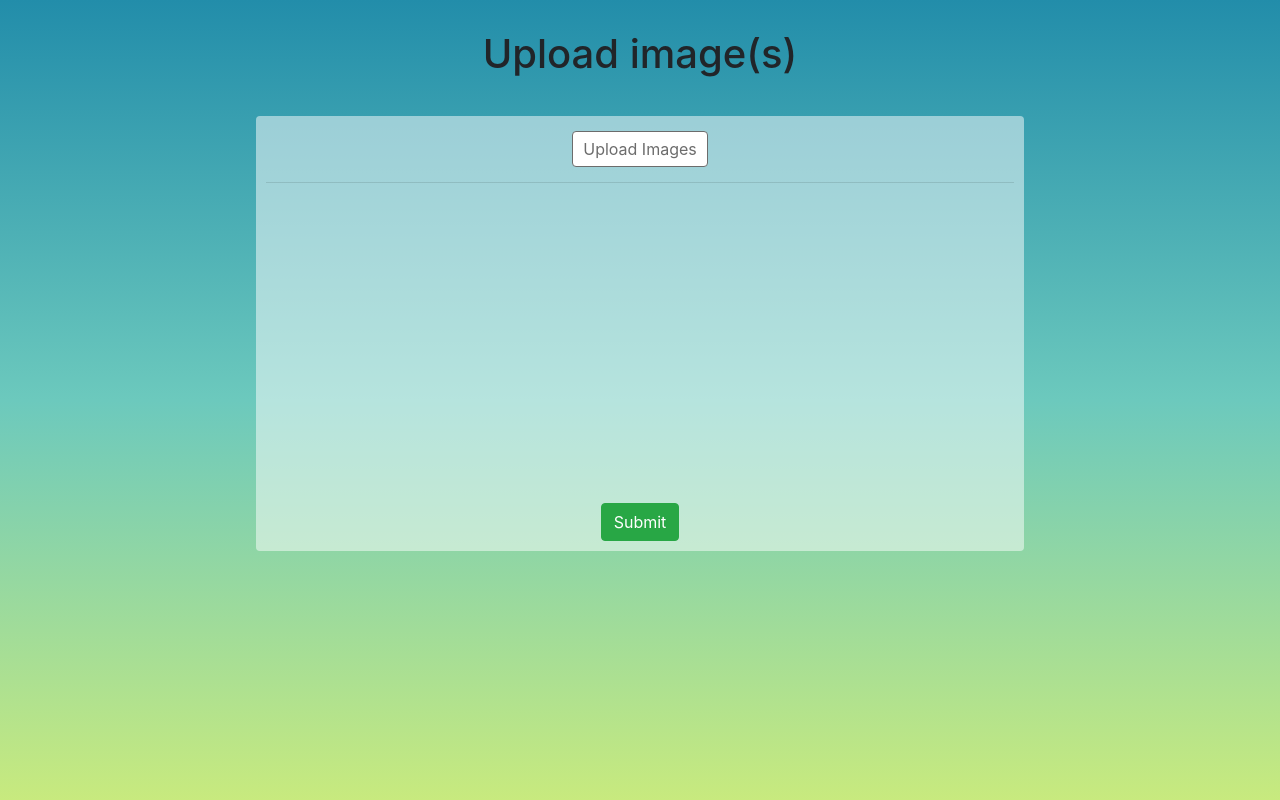
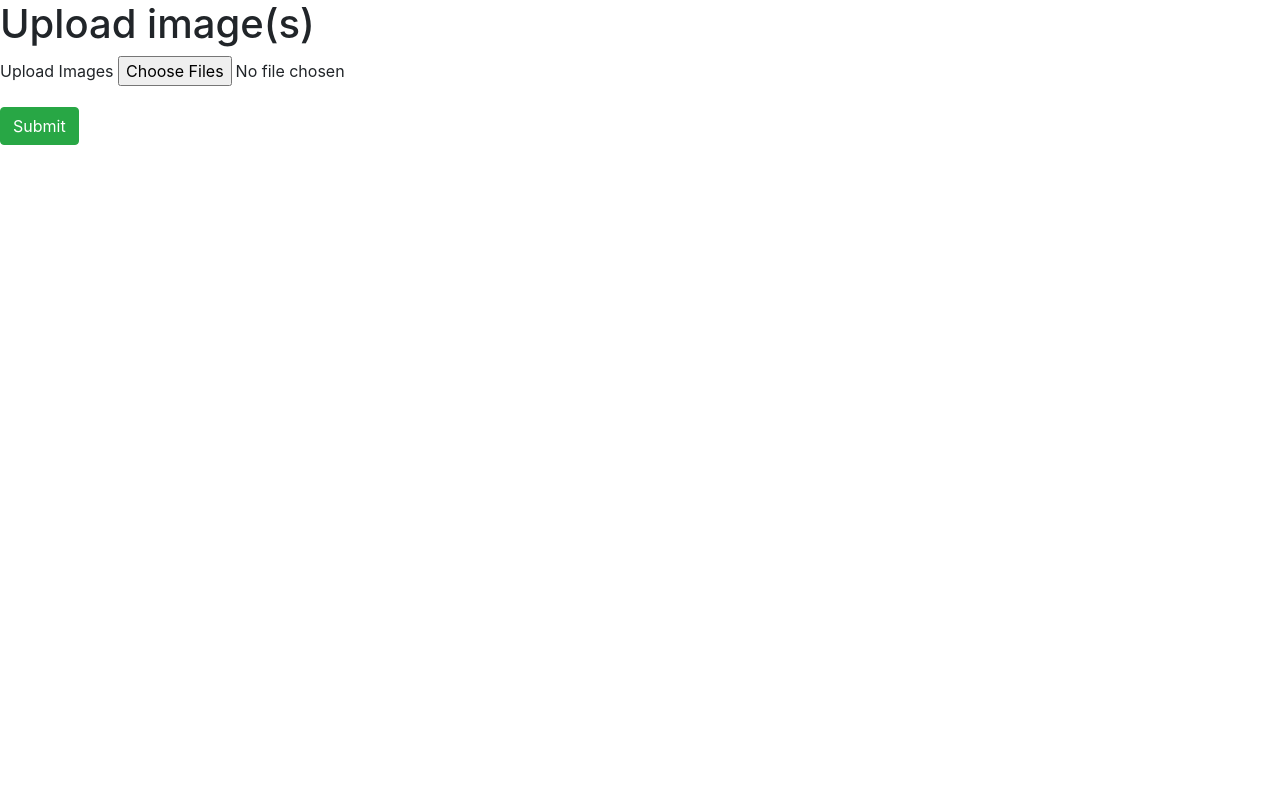
Before and after one commit to tipper-truong/iD-Tech, a Flask app: template templates/detect.html in a window 1280 px wide. Run offline with Flask 2, Linux system fonts and the light colour scheme; the template is opened without the code that fills it, so the values that code supplies are empty; some libraries are stand-ins or nearby versions.

Commit message:
Cleaned up image size

```diff
--- a/static/css/style.css
+++ /dev/null
@@ -1,110 +0,0 @@
-html, body {
-  min-height: 100%;
-}
-
-body {
-  margin: 0;
-  padding: 0;
-  background: #228daa; /* Old browsers */
-  background: -moz-linear-gradient(top, #228daa 0%, #6cc9bd 50%, #c8ea7e 100%); /* FF3.6+ */
-  background: -webkit-gradient(linear, left top, left bottom, color-stop(0%,#228daa), color-stop(50%,#6cc9bd), color-stop(100%,#c8ea7e)); /* Chrome,Safari4+ */
-  background: -webkit-linear-gradient(top, #228daa 0%,#6cc9bd 50%,#c8ea7e 100%); /* Chrome10+,Safari5.1+ */
-  background: -o-linear-gradient(top, #228daa 0%,#6cc9bd 50%,#c8ea7e 100%); /* Opera 11.10+ */
-  background: -ms-linear-gradient(top, #228daa 0%,#6cc9bd 50%,#c8ea7e 100%); /* IE10+ */
-  background: linear-gradient(to bottom, #228daa 0%,#6cc9bd 50%,#c8ea7e 100%); /* W3C */
-  filter: progid:DXImageTransform.Microsoft.gradient( startColorstr='#228daa', endColorstr='#c8ea7e',GradientType=0 ); /* IE6-9 */
-  font-family:"Helvetica Neue",sans-serif;
-  font-weight: 300;
-  color: #404040;
-}
-
-.clear-both{clear:both;}
-
-h1 {
-  color: #FFFFFF;
-  font-weight: 300;
-  margin: 0;
-  padding: 30px;
-  text-align: center;
-}
-
-.block {
-  background-color: rgba(255, 255, 255, 0.5);
-  width: 60%;
-  margin:0 auto;
-  margin-bottom: 30px;
-  padding: 10px;
-  text-align: center;
-  -webkit-border-radius: 4px;
-  -moz-border-radius: 4px;
-  border-radius: 4px;
-}
-
-label.button {
-  -webkit-border-radius: 4px;
-  -moz-border-radius: 4px;
-  border-radius: 4px;
-  background-color: #FFFFFF;
-  border: 1px solid #6C6C6C;
-  color: #6C6C6C;
-  padding: 5px 10px;
-  margin: 5px 0;
-  display: inline-block;
-  -webkit-transition: all 200ms linear;
-  -moz-transition: all 200ms linear;
-  -ms-transition: all 200ms linear;
-  -o-transition: all 200ms linear;
-  transition: all 200ms linear;
-}
-
-label.button:hover {
-  background-color:#F0F0F0;
-  cursor: pointer;
-  -webkit-transition: all 200ms linear;
-  -moz-transition: all 200ms linear;
-  -ms-transition: all 200ms linear;
-  -o-transition: all 200ms linear;
-  transition: all 200ms linear;
-}
-
-input#images {
-  display: none;
-}
-
-#multiple-file-preview{border-top: 1px solid rgba(0, 0, 0, 0.11); margin-top: 10px; padding: 10px;}
-
-#sortable {
-  list-style-type: none;
-  margin: 0;
-  padding: 0;
-  min-height: 300px;
-}
-
-#sortable li {
-  margin: 3px 3px 3px 0;
-  float: left;
-  width: 100px;
-  text-align: center;
-  position: relative;
-  background-color: #FFFFFF;
-}
-
-#sortable li, #sortable li img {
-  -webkit-border-radius: 4px;
-  -moz-border-radius: 4px;
-  border-radius: 4px;
-}
-
-#sortable li div.order-number {
-position: absolute;
-top: 2px;
-right: 2px;
-width: 15px;
-heigth: 15px;
-background-color: #2B91E3;
-color: #FFFFFF;
-font-size: 12px;
--webkit-border-radius: 20px;
--moz-border-radius: 20px;
-border-radius: 20px;
-}
```
Also changed, not shown: templates/index.html (+8 -3 lines), static/profile/Bootstrap.png (added), static/profile/MySQL.png, static/profile/Python.png.
